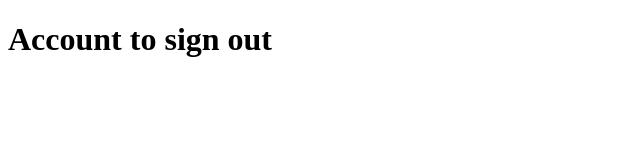
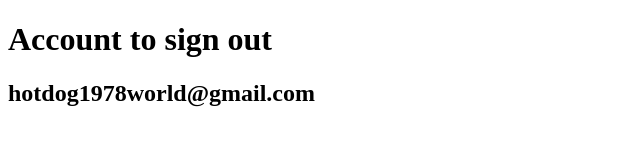
Before and after one commit to WebApp1978/BookRecipe, a plain HTML site: page index.html in a window 1280 px wide. Shown: the whole page, without its empty margins (0-640 px from the left). Drawn offline with Linux system fonts and the light colour scheme.

Commit message:
Update index.html

```diff
--- a/index.html
+++ b/index.html
@@ -13,6 +13,7 @@
 <body>
     <div class="wrapper">
         <h1>Account to sign out</h1>
+        <h2>hotdog1978world@gmail.com</h2>
     </div>
 </body>
 </html>
```
